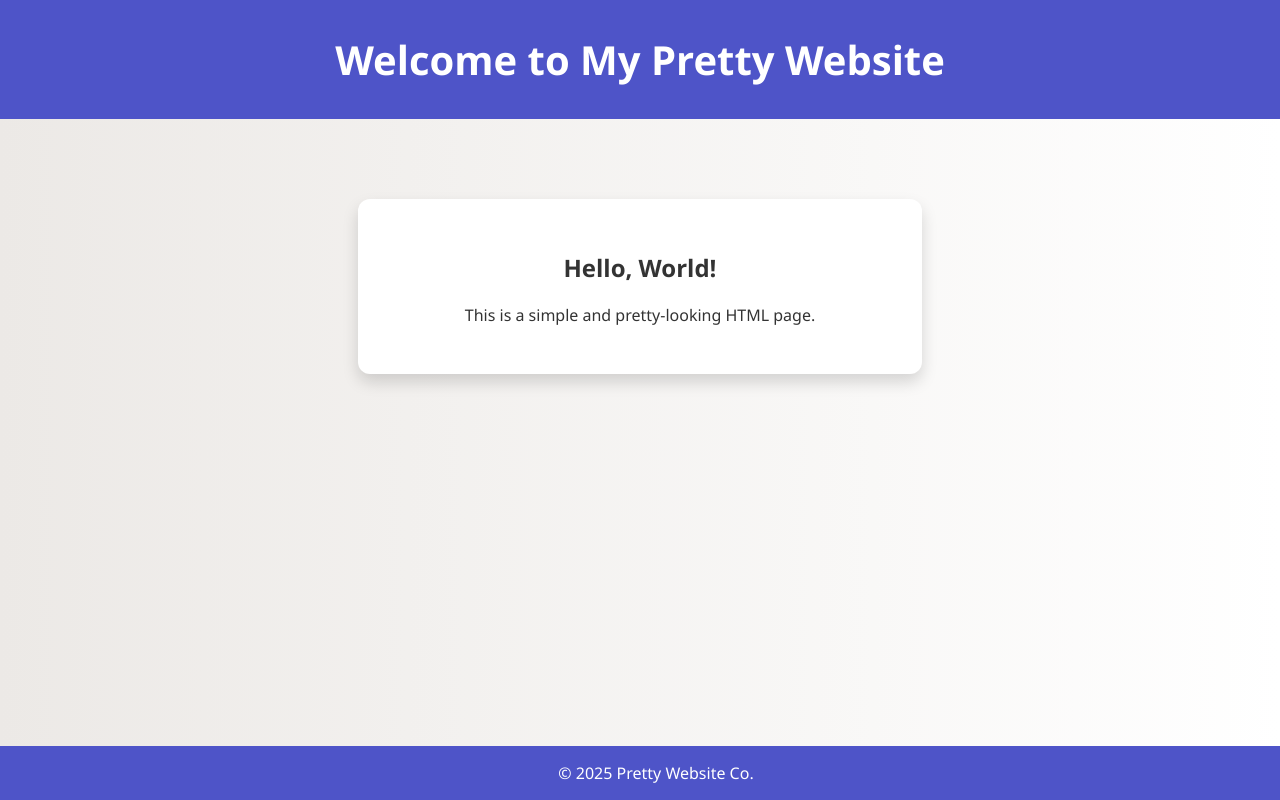
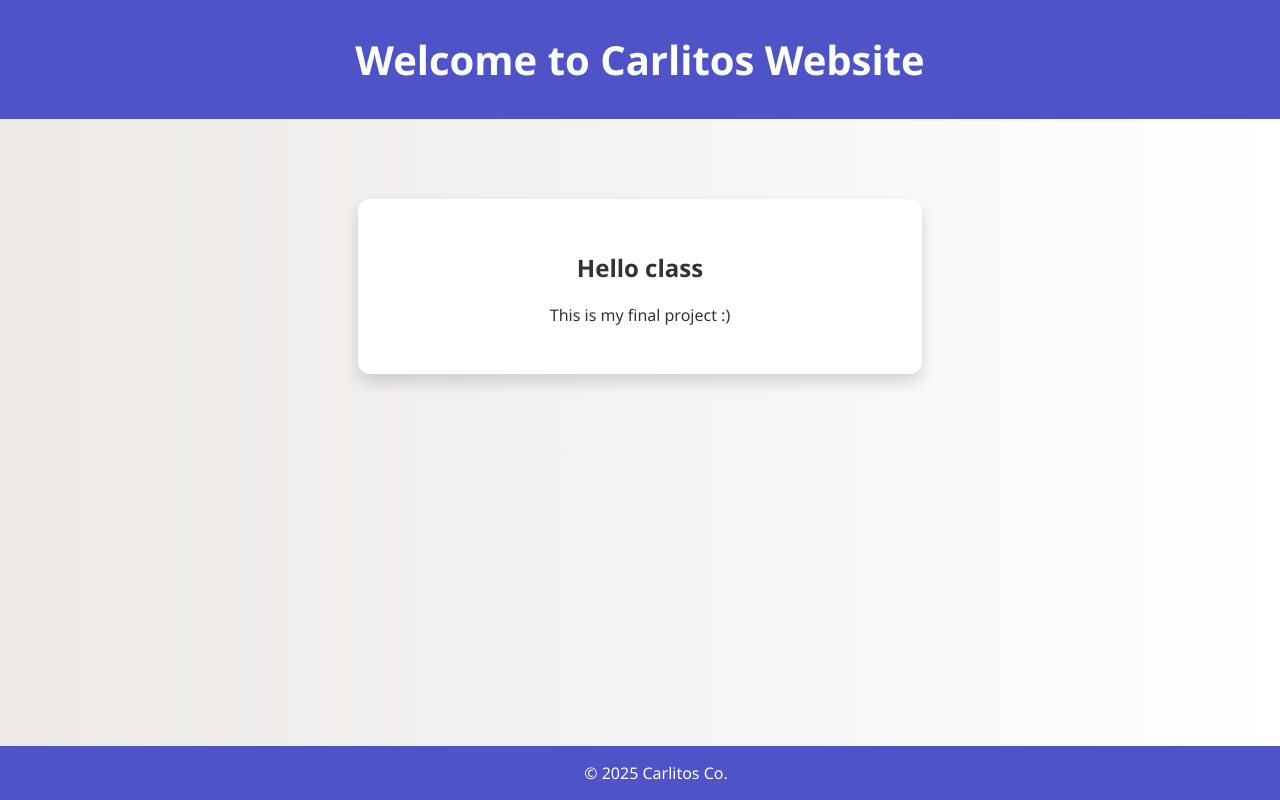
Before and after one commit to soycarlitos/Project-2, a website: page index.html in a window 1280 px wide. Drawn offline with Linux system fonts and the light colour scheme.

Commit message:
Update index.html

```diff
--- a/index.html
+++ b/index.html
@@ -57,18 +57,18 @@
 <body>
 
   <header>
-    <h1>Welcome to My Pretty Website</h1>
+    <h1>Welcome to Carlitos Website</h1>
   </header>
 
   <main>
     <div class="card">
-      <h2>Hello, World!</h2>
-      <p>This is a simple and pretty-looking HTML page.</p>
+      <h2>Hello class</h2>
+      <p>This is my final project :) </p>
     </div>
   </main>
 
   <footer>
-    &copy; 2025 Pretty Website Co.
+    &copy; 2025 Carlitos Co.
   </footer>
 
 </body>
```
